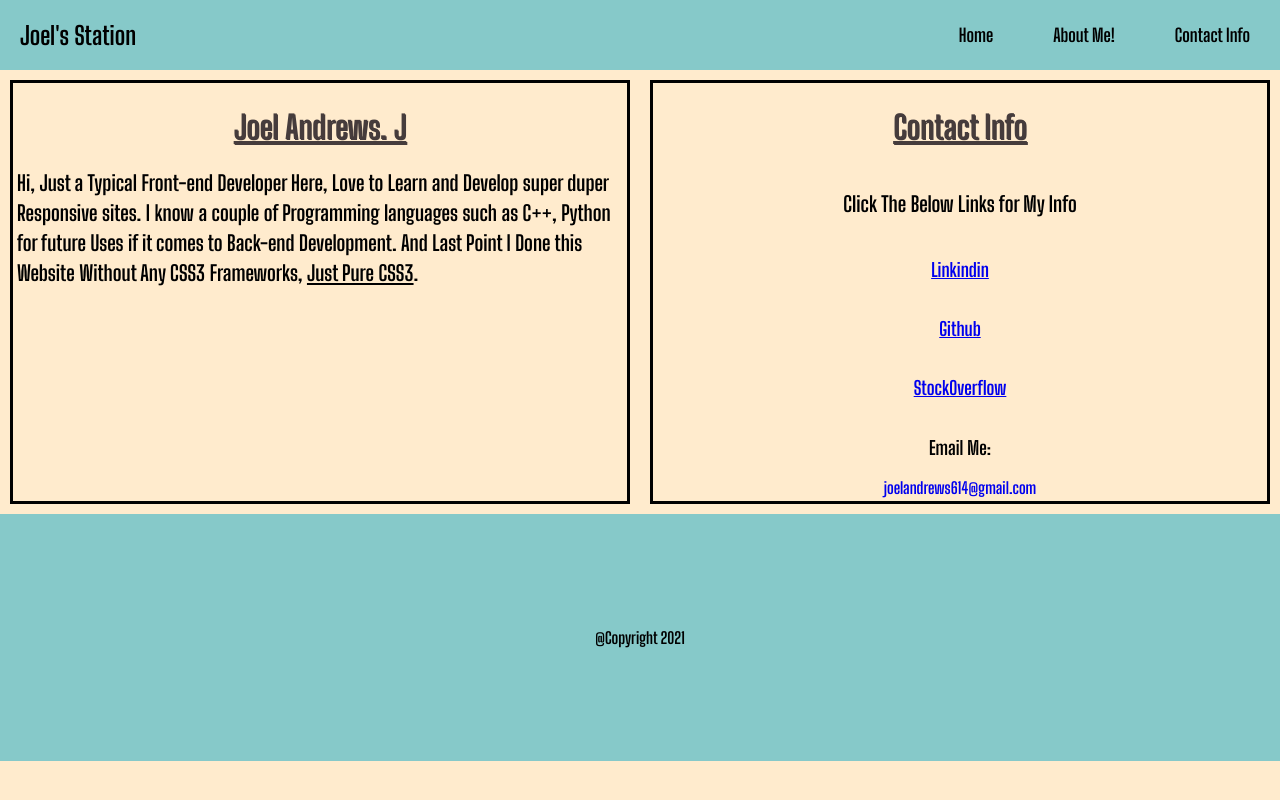
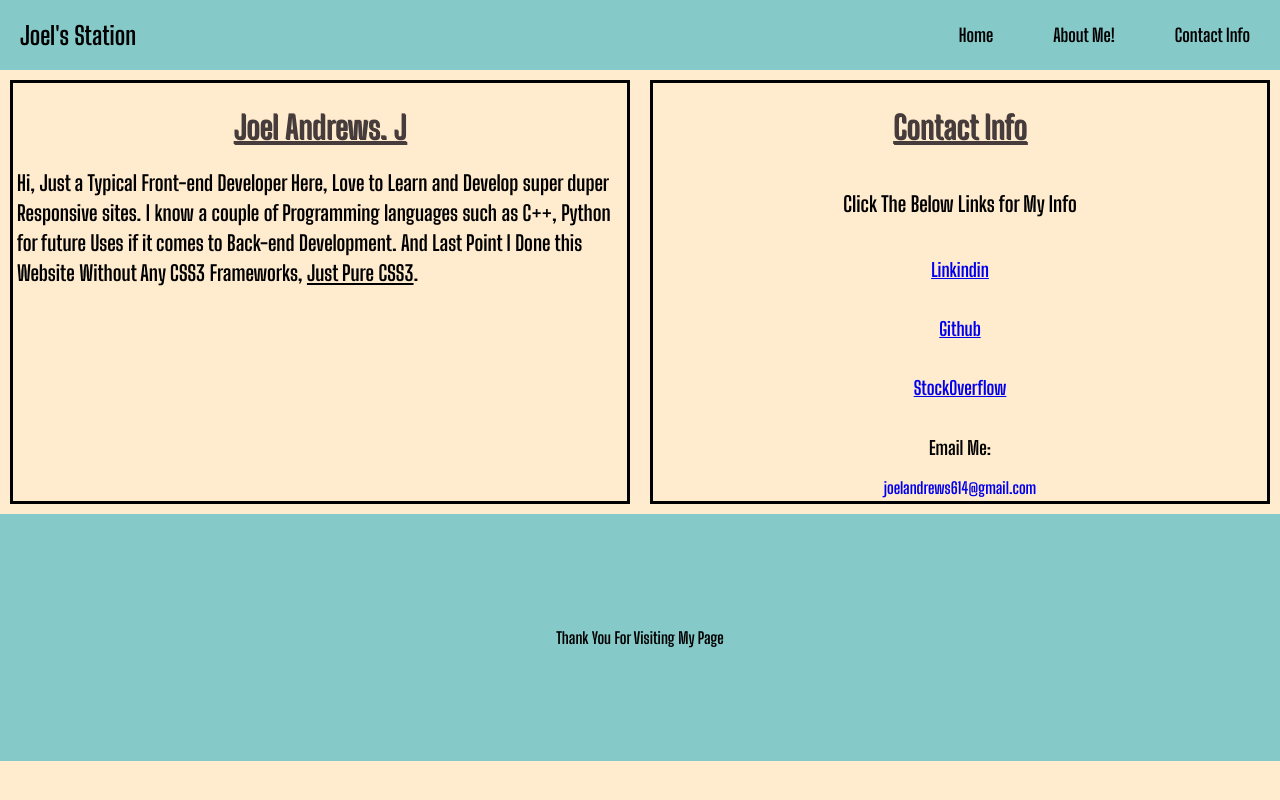
Before and after one commit to joelandrews614/new-portfolio-site, a plain HTML site: page index.html in a window 1280 px wide. Drawn offline with Linux system fonts and the light colour scheme.

Commit message:
Update index.html

```diff
--- a/index.html
+++ b/index.html
@@ -40,7 +40,7 @@
     </div>
 
     <footer>
-        <span>@Copyright 2021</span>
+        <span>Thank You For Visiting My Page</span>
     </footer>
 
     </body>
```
